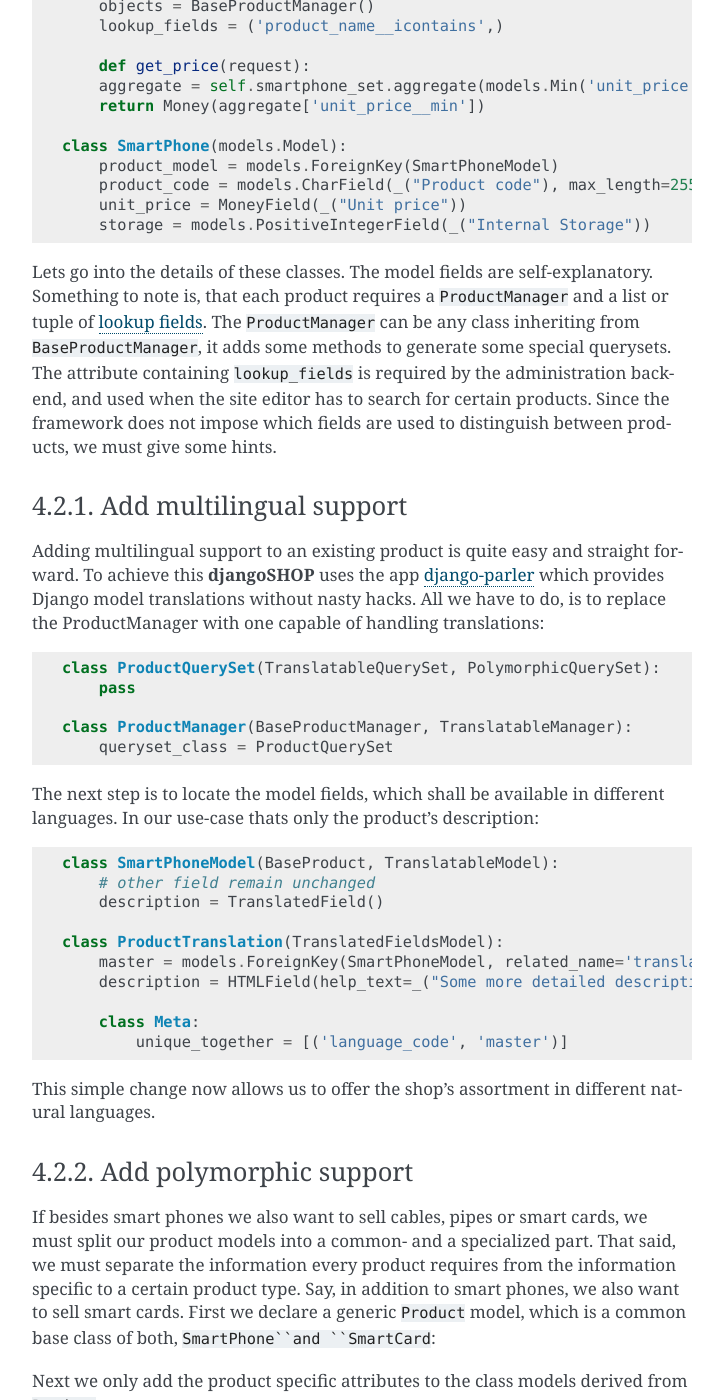
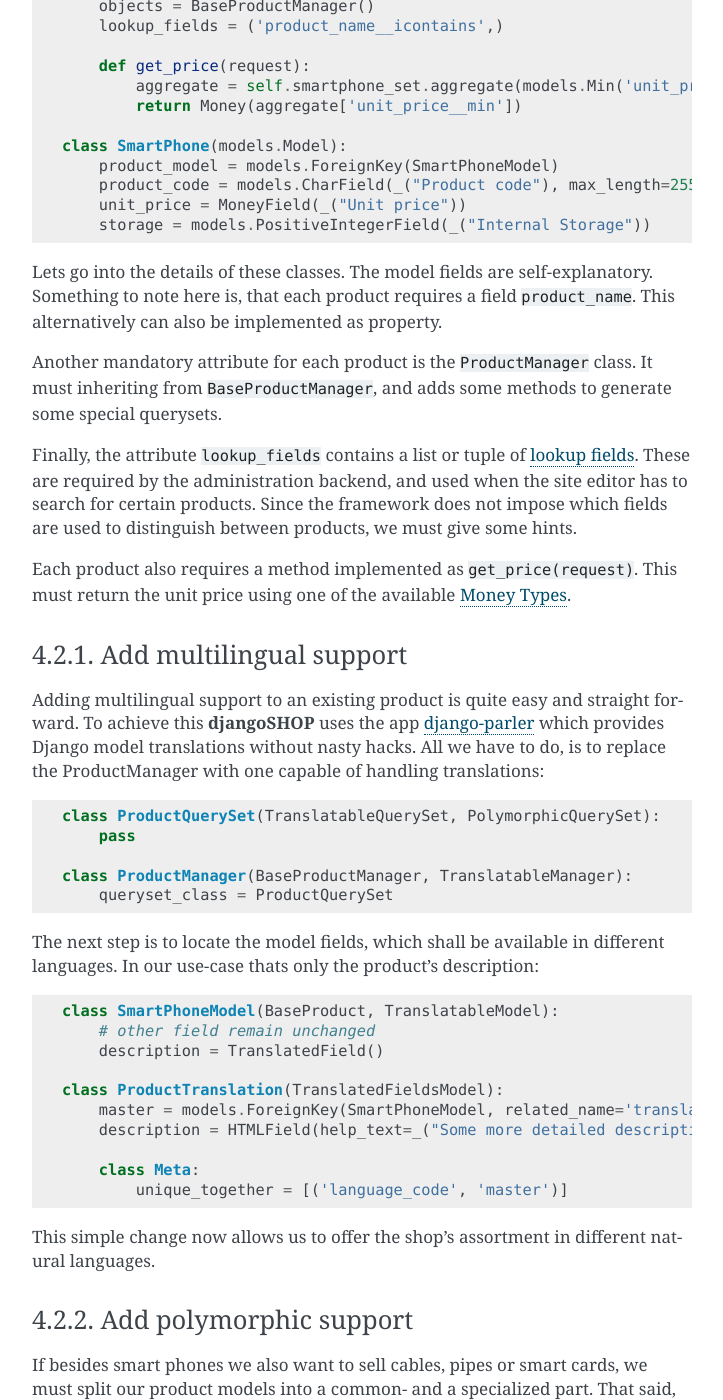
Before and after one commit to zootopia106/django-shop, a Sphinx documentation site: the page built from docs/reference/product-models.rst, in a window 1280 px wide and 1400 px high, scrolled down 2576 px. Shown: the whole window, without its empty margins (388-1111 px from the left). Built offline with Sphinx 7.4.7, drawn with Linux system fonts in a browser that asks for light colours; some of the changed text lies outside the part shown.

Commit message:
updated documentation

```diff
--- a/docs/reference/money-types.rst
+++ b/docs/reference/money-types.rst
@@ -1,3 +1,5 @@
+.. _money-types:
+
 ===========
 Money Types
 ===========
--- a/docs/reference/product-models.rst
+++ b/docs/reference/product-models.rst
@@ -102,8 +102,8 @@
 	    lookup_fields = ('product_name__icontains',)
 
 	    def get_price(request):
-            aggregate = self.smartphone_set.aggregate(models.Min('unit_price'))
-            return Money(aggregate['unit_price__min'])
+	        aggregate = self.smartphone_set.aggregate(models.Min('unit_price'))
+	        return Money(aggregate['unit_price__min'])
 
 	class SmartPhone(models.Model):
 	    product_model = models.ForeignKey(SmartPhoneModel)
@@ -112,12 +112,19 @@
 	    storage = models.PositiveIntegerField(_("Internal Storage"))
 
 Lets go into the details of these classes. The model fields are self-explanatory. Something to note
-is, that each product requires a ``ProductManager`` and a list or tuple of `lookup fields`_.
-The ``ProductManager`` can be any class inheriting from ``BaseProductManager``, it adds some methods
-to generate some special querysets.
-The attribute containing ``lookup_fields`` is required by the administration backend, and used when
-the site editor has to search for certain products. Since the framework does not impose which fields
-are used to distinguish between products, we must give some hints.
+here is, that each product requires a field ``product_name``. This alternatively can also be
+implemented as property.
+
+Another mandatory attribute for each product is the ``ProductManager`` class. It must inheriting
+from ``BaseProductManager``, and adds some methods to generate some special querysets.
+
+Finally, the attribute ``lookup_fields`` contains a list or tuple of  `lookup fields`_. These are
+required by the administration backend, and used when the site editor has to search for certain
+products. Since the framework does not impose which fields are used to distinguish between products,
+we must give some hints.
+
+Each product also requires a method implemented as ``get_price(request)``. This must return the
+unit price using one of the available :ref:`money-types`.
 
 
 Add multilingual support
@@ -167,7 +174,7 @@
 phones, we also want to sell smart cards. First we declare a generic ``Product`` model, which is a
 common base class of both, ``SmartPhone``and ``SmartCard``:
 
-.. code-block::: python
+.. code-block:: python
 
 	class Product(BaseProduct, TranslatableModel):
 	    product_name = models.CharField(max_length=255, verbose_name=_("Product Name"))
@@ -197,8 +204,7 @@
 	    product_code = models.CharField(_("Product code"), max_length=255, unique=True)
 	    storage = models.PositiveIntegerField(help_text=_("Storage capacity in GB"))
 	    unit_price = MoneyField(_("Unit price"))
-	    CARD_TYPE = (2 * ('{}{}'.format(s, t),)
-	                 for t in ('SD', 'SDXC', 'SDHC', 'SDHC II') for s in ('', 'micro '))
+	    CARD_TYPE = (2 * ('{}{}'.format(s, t),) for t in ('SD', 'SDXC', 'SDHC', 'SDHC II') for s in ('', 'micro '))
 	    card_type = models.CharField(_("Card Type"), choices=CARD_TYPE, max_length=15)
 	    SPEED = ((str(s), "{} MB/s".format(s)) for s in (4, 20, 30, 40, 48, 80, 95, 280))
 	    speed = models.CharField(_("Transfer Speed"), choices=SPEED, max_length=8)
--- a/docs/tutorial/catalog-views.rst
+++ b/docs/tutorial/catalog-views.rst
@@ -6,7 +6,7 @@
 to route them to our views.
 
 A nice aspect of **djangoSHOP** is, that it doesn't require the programmer to write any special
-Django Views in order to render the catalogs. Instead all business logic shall go into their
+Django Views in order to render the catalogs. Instead all business logic goes into their
 products classes, their model managers or into their serializers.
 
 Although in **djangoSHOP** it is possible to create explicit categories which act as list views
```
Also changed, not shown: docs/reference/cascade-plugins.rst (+15 -8 lines).
